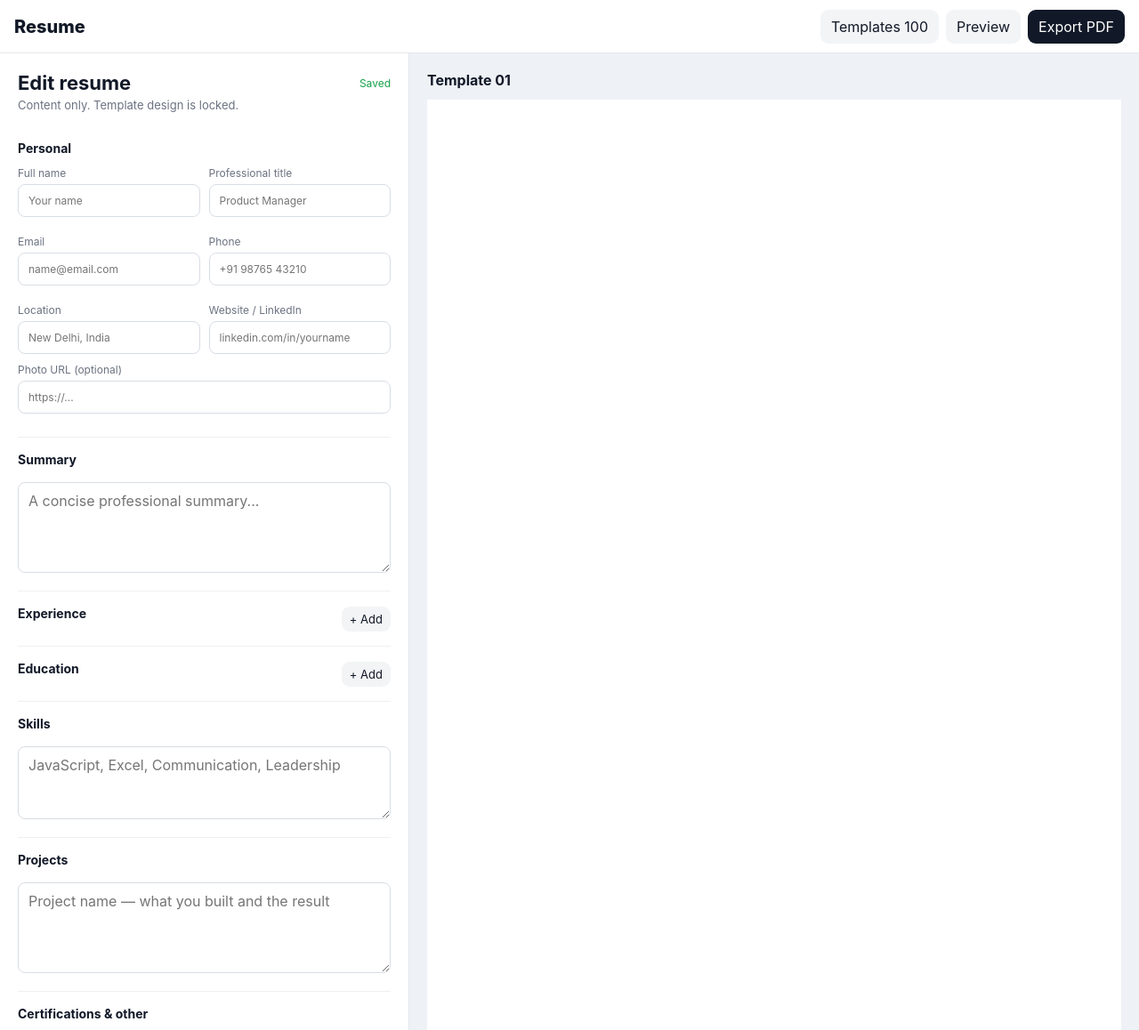
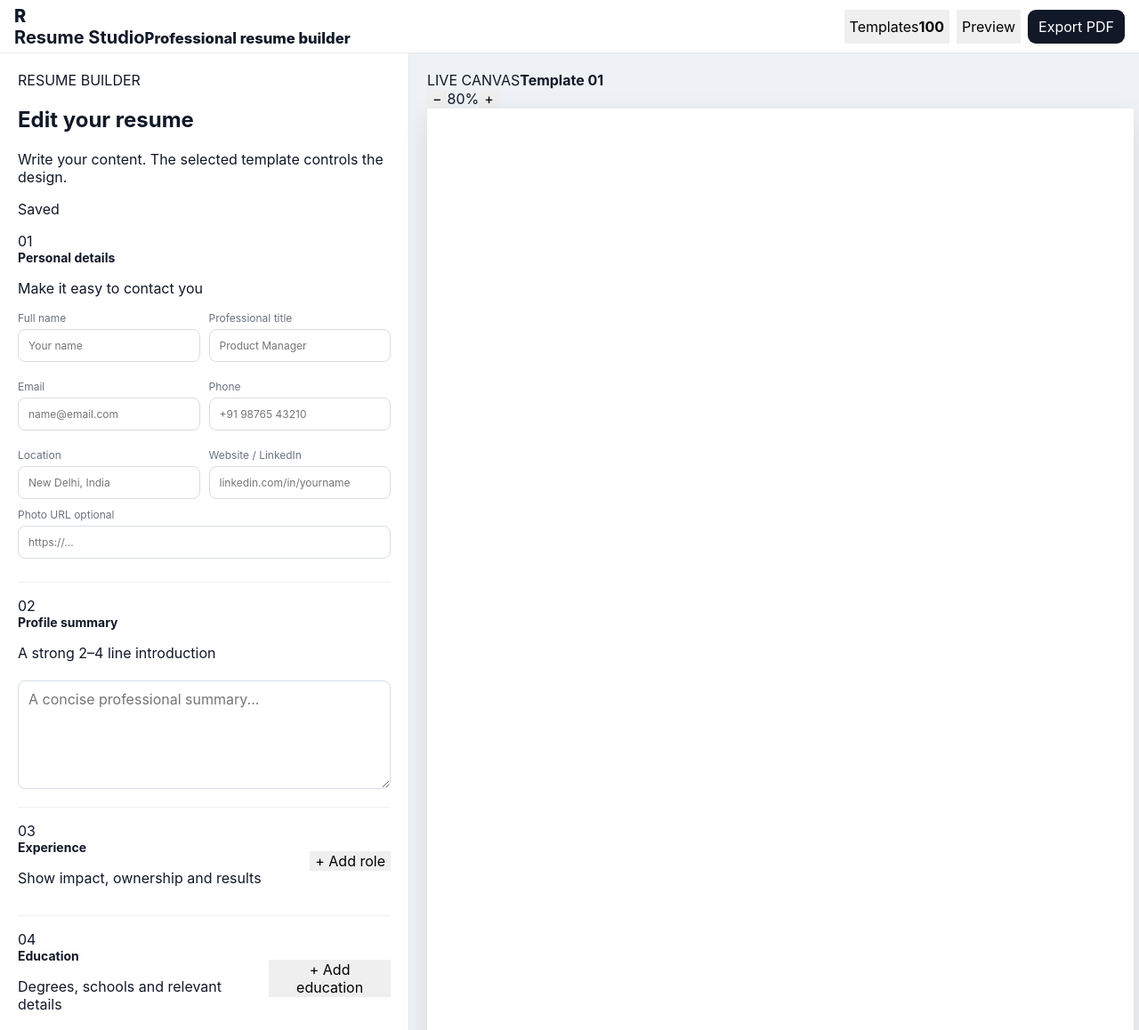
Before and after one commit to gba45684-lab/resume, a website: page www/index.html in a window 1280 px wide. Shown: the top 1158 px of the page at 89% size. Drawn offline with Linux system fonts and the light colour scheme.

Commit message:
Redesign resume builder UI

```diff
--- a/www/index.html
+++ b/www/index.html
@@ -3,26 +3,48 @@
 <head>
 <meta charset="utf-8">
 <meta name="viewport" content="width=device-width,initial-scale=1,viewport-fit=cover">
-<meta name="theme-color" content="#111827">
-<title>Resume — 100 Templates</title>
+<meta name="theme-color" content="#f7f7f8">
+<title>Resume Studio — 100 Templates</title>
 <link rel="stylesheet" href="css/style.css">
 </head>
 <body>
 <div class="app">
-<header class="topbar"><div class="brand">Resume</div><div class="top-actions"><button id="templatesBtn" class="ghost">Templates <span>100</span></button><button id="previewBtn" class="ghost">Preview</button><button id="pdfBtn" class="primary">Export PDF</button></div></header>
+<header class="topbar">
+  <div class="brand"><span class="brand-mark">R</span><div><strong>Resume Studio</strong><small>Professional resume builder</small></div></div>
+  <div class="top-actions">
+    <button id="templatesBtn" class="tool-btn"><span>Templates</span><b>100</b></button>
+    <button id="previewBtn" class="tool-btn">Preview</button>
+    <button id="pdfBtn" class="primary">Export PDF</button>
+  </div>
+</header>
 <main class="workspace">
-<section class="editor-panel"><div class="section-title"><div><h1>Edit resume</h1><p>Content only. Template design is locked.</p></div><span id="saveState">Saved</span></div>
-<form id="resumeForm" autocomplete="off">
-<section class="form-section"><h2>Personal</h2><div class="grid"><label>Full name<input data-path="personal.name" placeholder="Your name"></label><label>Professional title<input data-path="personal.title" placeholder="Product Manager"></label><label>Email<input data-path="personal.email" type="email" placeholder="name@email.com"></label><label>Phone<input data-path="personal.phone" placeholder="+91 98765 43210"></label><label>Location<input data-path="personal.location" placeholder="New Delhi, India"></label><label>Website / LinkedIn<input data-path="personal.website" placeholder="linkedin.com/in/yourname"></label></div><label>Photo URL (optional)<input data-path="personal.photo" placeholder="https://..."></label></section>
-<section class="form-section"><h2>Summary</h2><textarea data-path="summary" rows="4" placeholder="A concise professional summary..."></textarea></section>
-<section class="form-section"><div class="row-head"><h2>Experience</h2><button type="button" class="small" data-add="experience">+ Add</button></div><div id="experienceFields"></div></section>
-<section class="form-section"><div class="row-head"><h2>Education</h2><button type="button" class="small" data-add="education">+ Add</button></div><div id="educationFields"></div></section>
-<section class="form-section"><h2>Skills</h2><textarea data-path="skills" rows="3" placeholder="JavaScript, Excel, Communication, Leadership"></textarea></section>
-<section class="form-section"><h2>Projects</h2><textarea data-path="projects" rows="4" placeholder="Project name — what you built and the result"></textarea></section>
-<section class="form-section"><h2>Certifications & other</h2><textarea data-path="certifications" rows="3" placeholder="Certification — Issuer — Year"></textarea></section>
-</form></section>
-<section class="preview-panel"><div class="preview-head"><strong id="templateName">Template 01</strong><button id="closePreview" class="ghost mobile-only">Edit</button></div><div class="paper-wrap"><article id="resumePaper" class="resume-paper"></article></div></section>
-</main></div>
-<div id="templateSheet" class="sheet hidden"><div class="sheet-card"><div class="sheet-head"><h2>Choose template</h2><button id="closeTemplates" class="ghost">Close</button></div><div id="templateGrid" class="template-grid"></div></div></div>
+<section class="editor-panel">
+  <div class="editor-head">
+    <div><span class="eyebrow">RESUME BUILDER</span><h1>Edit your resume</h1><p>Write your content. The selected template controls the design.</p></div>
+    <span id="saveState" class="save-state">Saved</span>
+  </div>
+  <div class="progress"><span id="progressBar"></span></div>
+  <form id="resumeForm" autocomplete="off">
+    <section class="form-section" data-section="personal"><div class="section-heading"><div class="section-icon">01</div><div><h2>Personal details</h2><p>Make it easy to contact you</p></div></div>
+      <div class="grid"><label>Full name<input data-path="personal.name" placeholder="Your name"></label><label>Professional title<input data-path="personal.title" placeholder="Product Manager"></label><label>Email<input data-path="personal.email" type="email" placeholder="name@email.com"></label><label>Phone<input data-path="personal.phone" placeholder="+91 98765 43210"></label><label>Location<input data-path="personal.location" placeholder="New Delhi, India"></label><label>Website / LinkedIn<input data-path="personal.website" placeholder="linkedin.com/in/yourname"></label></div>
+      <label>Photo URL <span class="optional">optional</span><input data-path="personal.photo" placeholder="https://..."></label>
+    </section>
+    <section class="form-section" data-section="summary"><div class="section-heading"><div class="section-icon">02</div><div><h2>Profile summary</h2><p>A strong 2–4 line introduction</p></div></div><textarea data-path="summary" rows="5" placeholder="A concise professional summary..."></textarea></section>
+    <section class="form-section" data-section="experience"><div class="row-head"><div class="section-heading"><div class="section-icon">03</div><div><h2>Experience</h2><p>Show impact, ownership and results</p></div></div><button type="button" class="add-btn" data-add="experience">+ Add role</button></div><div id="experienceFields"></div></section>
+    <section class="form-section" data-section="education"><div class="row-head"><div class="section-heading"><div class="section-icon">04</div><div><h2>Education</h2><p>Degrees, schools and relevant details</p></div></div><button type="button" class="add-btn" data-add="education">+ Add education</button></div><div id="educationFields"></div></section>
+    <section class="form-section" data-section="skills"><div class="section-heading"><div class="section-icon">05</div><div><h2>Skills</h2><p>Separate skills with commas</p></div></div><textarea data-path="skills" rows="3" placeholder="JavaScript, Excel, Communication, Leadership"></textarea></section>
+    <section class="form-section" data-section="projects"><div class="section-heading"><div class="section-icon">06</div><div><h2>Projects</h2><p>Highlight meaningful work</p></div></div><textarea data-path="projects" rows="4" placeholder="Project name — what you built and the result"></textarea></section>
+    <section class="form-section" data-section="certifications"><div class="section-heading"><div class="section-icon">07</div><div><h2>Certifications & other</h2><p>Certifications, awards or extras</p></div></div><textarea data-path="certifications" rows="3" placeholder="Certification — Issuer — Year"></textarea></section>
+  </form>
+</section>
+<section class="preview-panel">
+  <div class="preview-toolbar"><div><span class="eyebrow">LIVE CANVAS</span><strong id="templateName">Template 01</strong></div><div class="preview-actions"><button id="zoomOut" class="icon-btn" aria-label="Zoom out">−</button><span id="zoomLabel">80%</span><button id="zoomIn" class="icon-btn" aria-label="Zoom in">+</button><button id="closePreview" class="ghost mobile-only">Edit</button></div></div>
+  <div class="canvas"><div id="paperStage" class="paper-stage"><article id="resumePaper" class="resume-paper"></article></div></div>
+</section>
+</main>
+</div>
+<div id="templateSheet" class="sheet hidden"><div class="sheet-card"><div class="sheet-head"><div><span class="eyebrow">DESIGN LIBRARY</span><h2>Choose your template</h2><p>100 fixed designs — edit content only</p></div><button id="closeTemplates" class="icon-btn">×</button></div><div class="template-tools"><input id="templateSearch" placeholder="Search templates, styles or layouts…"><span id="templateCount">100 templates</span></div><div id="templateGrid" class="template-grid"></div></div></div>
+<nav class="mobile-bar"><button id="mobileEdit">Edit</button><button id="mobileTemplates">Templates</button><button id="mobilePreview">Preview</button><button id="mobilePdf">PDF</button></nav>
 <script src="js/templates.js"></script><script src="js/app.js"></script>
-</body></html>
+</body>
+</html>
```
